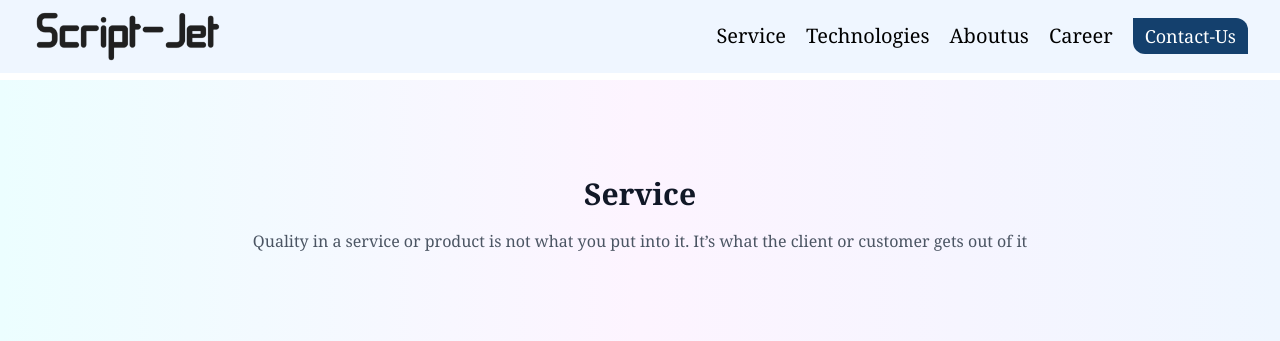
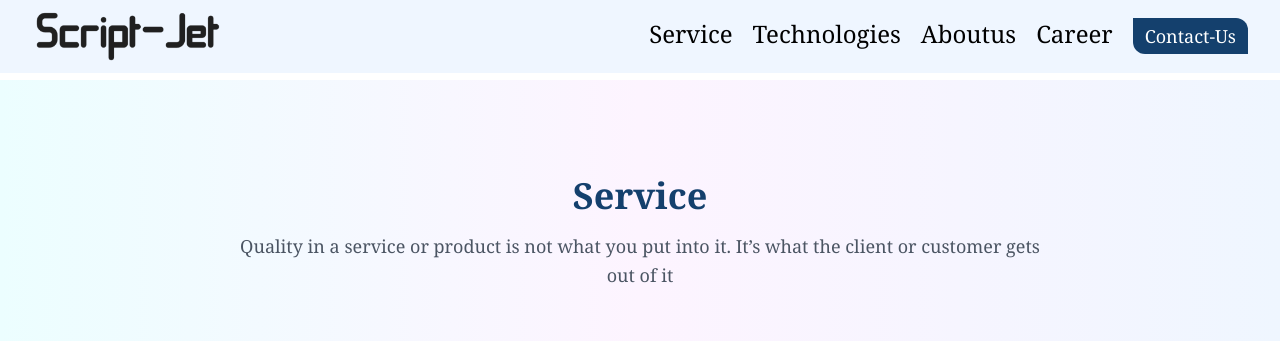
Before and after one commit to chandnisj/scriptJet-website, a React (Create React App) app: page /Service in a window 1280 px wide. Shown: the top 341 px of the page. Built offline with nearby package versions, Linux system fonts and the light colour scheme.

Commit message:
font change

```diff
--- a/src/Components/NavBar.jsx
+++ b/src/Components/NavBar.jsx
@@ -23,7 +23,7 @@ function NavBar() {
           </Link>
         </div>
         <div className="hidden md:block ">
-          <div className="ml-10 flex items-baseline text-xl">
+          <div className="ml-10 flex items-baseline text-2xl">
             <Link to="/Service" className="mr-5 hover:text-gray-900 transition  hover:scale-105 hover:underline decoration-[#14406D]">
             Service
             </Link>
--- a/src/Screen/Service.jsx
+++ b/src/Screen/Service.jsx
@@ -11,11 +11,11 @@ function Service() {
       <section className=" text-gray-600  body-font bg-gradient-to-r from-cyan-50 via-fuchsia-50 to-blue-50">
         <div className="container px-5 py-24 mx-auto">
           <div className="flex flex-col text-center w-full mb-12">
-            <h1 className="text-3xl  font-serif font-semibold  title-font mb-4 text-gray-900">
+            <h1 className="text-4xl  font-serif font-semibold  title-font mb-4 text-[#14406D] cursor-pointer transition  hover:scale-105">
               {" "}
               Service{" "}
             </h1>
-            <p className="w-2/3  mx-auto leading-relaxed text-md font-serif">
+            <p className="w-2/3  mx-auto leading-relaxed text-lg font-serif">
               Quality in a service or product is not what you put into it. It’s
               what the client or customer gets out of it
             </p>
--- a/src/Screen/Technologies.jsx
+++ b/src/Screen/Technologies.jsx
@@ -18,7 +18,7 @@ function Technologies() {
       <section className="text-gray-600 body-font font-serif">
         <div className="container  px-5 py-24 mx-auto">
           <div className="flex flex-col text-center w-full mb-12">
-            <h1 className="sm:text-3xl text-2xl font-semibold title-font mb-4 text-gray-800">
+            <h1 className="sm:text-3xl text-2xl font-semibold title-font mb-4 text-[#14406D] cursor-pointer transition">
               Technologies
             </h1>
             <p className="lg:w-2/3  mx-auto leading-relaxed text-lg">
@@ -31,7 +31,7 @@ function Technologies() {
 
 
 
-          <div className="flex item-center justify-center p-2 mb-2">
+          <div className="flex item-center justify-center p-2 mb-2 ">
           <div className="flex lg:item-center justify-center  p-2 mb-4 text-2xl transition  hover:scale-105 hover:underline decoration-[#14406D] text-slate-400 hover:text-sky-400">
             Web Developement
           </div>
```
